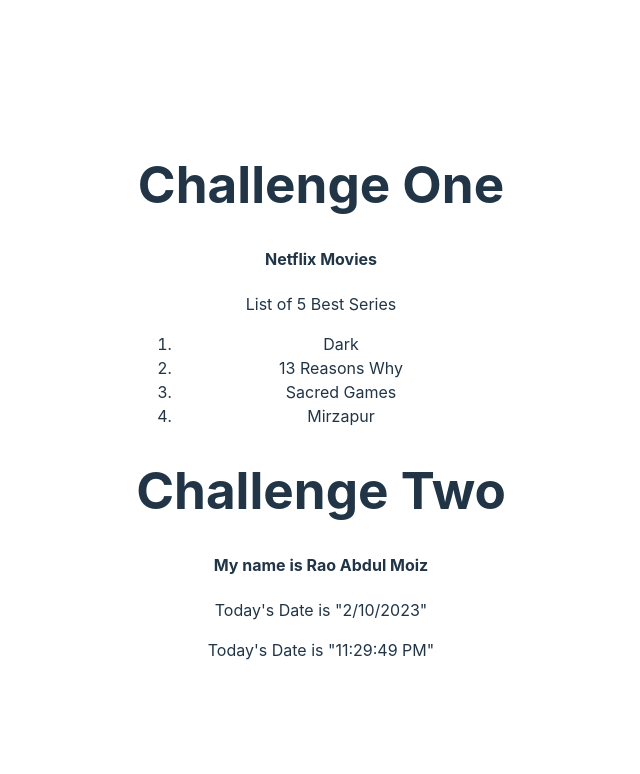
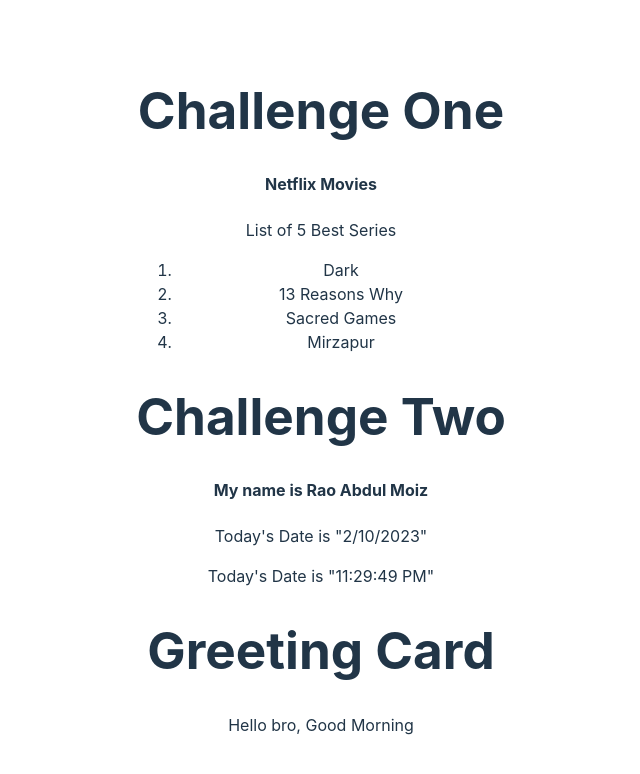
Before and after one commit to AbdulMoeez21/react-complete-practice, a React (Vite) app: page / in a window 1280 px wide. Shown: the top 774 px of the page, without its empty margins (319-959 px from the left). Built offline with nearby package versions, Linux system fonts and the light colour scheme.

Commit message:
Greetings

```diff
--- a/src/App.jsx
+++ b/src/App.jsx
@@ -1,34 +1,18 @@
 import { useState } from 'react'
 import reactLogo from './assets/react.svg'
 import './App.css'
+import Challenges from './Challenges.jsx'
+import SimpleGreeting from './SimpleGreeting.jsx'
 
 function App() {
-  const [count, setCount] = useState(0)
+
 
   return (
-    <div className="App">
-      <div>
-        <a href="https://vitejs.dev" target="_blank">
-          <img src="/vite.svg" className="logo" alt="Vite logo" />
-        </a>
-        <a href="https://reactjs.org" target="_blank">
-          <img src={reactLogo} className="logo react" alt="React logo" />
-        </a>
-      </div>
-      <h1>Vite + React</h1>
-      <div  className="card">
-        <button onClick={() => setCount((count) => count + 1)}>
-          count is {count}
-        </button>
-        <p>
-          Edit <code>src/App.jsx</code> and save to test HMR
-        </p>
-      </div>
-      <p className="read-the-docs">
-        Click on the Vite and React logos to learn more
-      </p>
-    </div>
+    <>
+      <Challenges />
+      <SimpleGreeting />
+    </>
   )
 }
 
-export default App
+export default App;
--- /dev/null
+++ b/src/SimpleGreeting.jsx
@@ -0,0 +1,32 @@
+import React from "react";
+import ReactDOM from "react";
+import "./index.css";
+
+let curr_Date=new Date(2021,2,2,2);
+curr_Date=curr_Date.getHours();
+let greet="";
+const cssStyle={
+    color: "#59c9b0",
+    backgroundColor:"#364236"
+
+}
+if(curr_Date > 1 && curr_Date < 12){
+    greet="Good Morning";
+    cssStyle.color='#00b894'
+}
+else if(curr_Date >= 12 && curr_Date < 20){
+    greet="Good Afternoon";
+    cssStyle.color='#59c9b0';
+}
+else if(curr_Date > 20 && curr_Date <= 24){
+    greet="Good Night";
+    cssStyle.color='grey';
+}
+function SimpleGreeting(){
+    return(<>
+    <h1>Greeting Card</h1>
+    <p>Hello bro,<span style={cssStyle}></span> {greet}</p>
+
+    </>)
+}
+export default SimpleGreeting;
--- a/src/main.jsx
+++ b/src/main.jsx
@@ -2,7 +2,7 @@
 import ReactDOM from 'react-dom/client'
 import App from './App'
 import './index.css'
-import Challenges from './Challenges.jsx';
+
 
 ReactDOM.createRoot(document.getElementById('root')).render(
 <>
@@ -22,6 +22,7 @@
 {/* <h1>{`My name is ${fname} ${mname} ${lname}`}</h1>
 <p>{`Today's Date is "${curr_date}"`}</p>
 <p>{`Today's Date is "${curr_time}"`}</p> */}
-<Challenges />
+<App/>
+
 </>
 )
```
